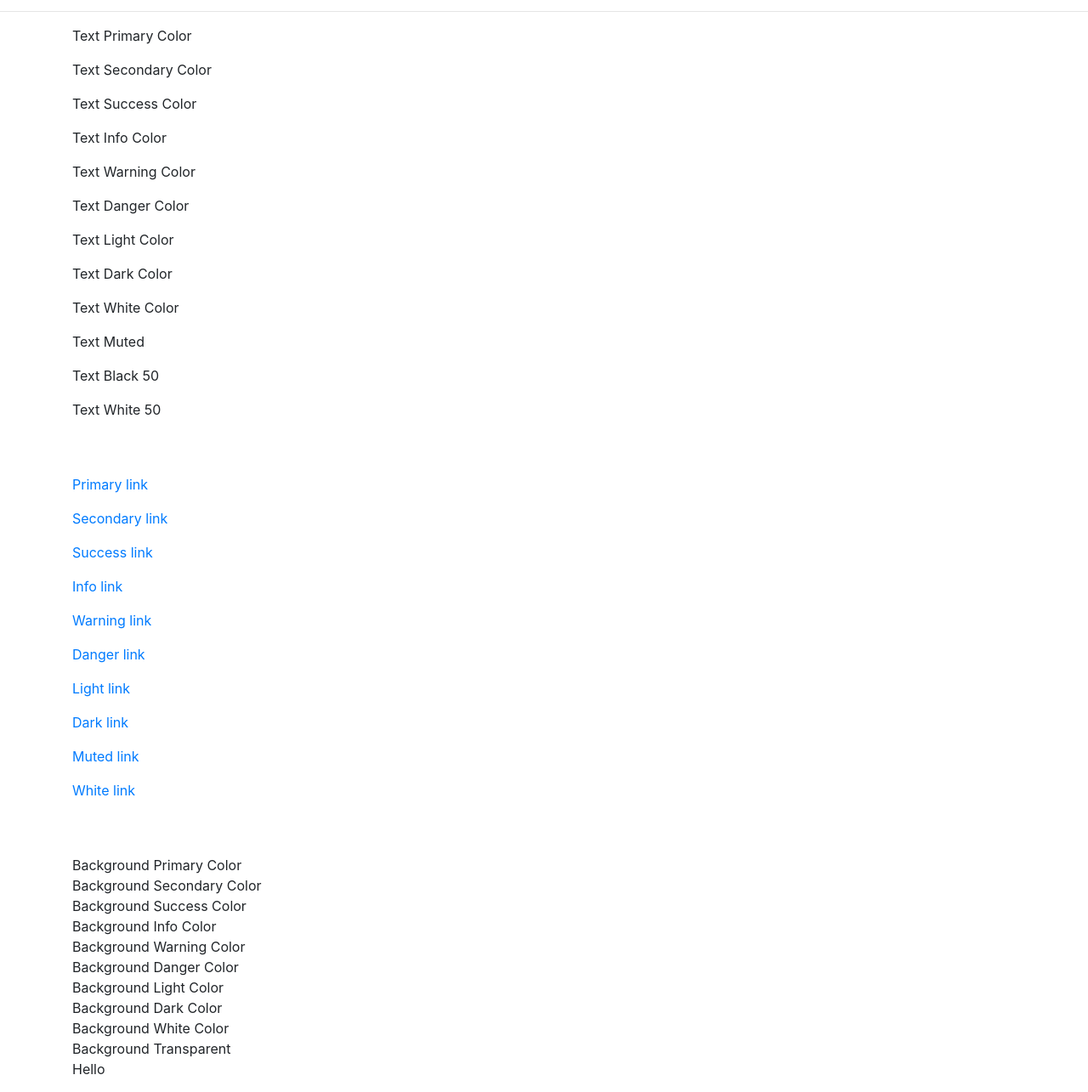
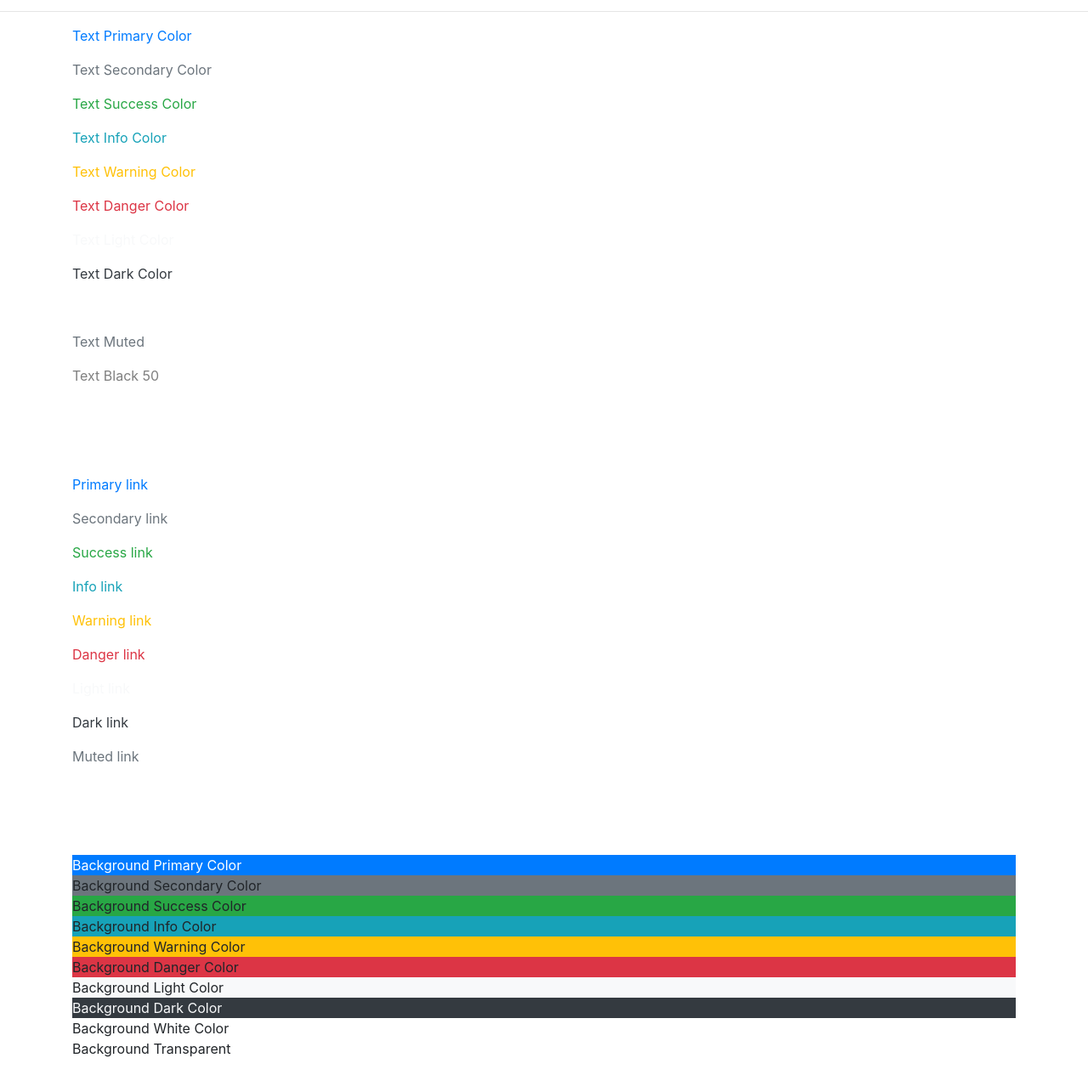
Before and after one commit to vladflore/bootstrap-sandbox, a plain HTML site: page 2_5_colors_background.html in a window 1280 px wide. Shown: the part 175-1460 px from the top of the page at 85% size. Drawn offline with nearby package versions, Linux system fonts and the light colour scheme.

Commit message:
section 2-5 done

```diff
--- a/2_5_colors_background.html
+++ b/2_5_colors_background.html
@@ -88,71 +88,71 @@
         <!--###################START HERE####################-->
 
         <!-- TEXT COLORS -->
-        <p>Text Primary Color</p>
-        <p>Text Secondary Color</p>
-        <p>Text Success Color</p>
-        <p>Text Info Color</p>
-        <p>Text Warning Color</p>
-        <p>Text Danger Color</p>
-        <p>Text Light Color</p>
-        <p>Text Dark Color</p>
-        <p>Text White Color</p>
-        <p>Text Muted</p>
-        <p>Text Black 50</p>
-        <p>Text White 50</p>
+        <p class="text-primary">Text Primary Color</p>
+        <p class="text-secondary">Text Secondary Color</p>
+        <p class="text-success">Text Success Color</p>
+        <p class="text-info">Text Info Color</p>
+        <p class="text-warning">Text Warning Color</p>
+        <p class="text-danger">Text Danger Color</p>
+        <p class="text-light">Text Light Color</p>
+        <p class="text-dark">Text Dark Color</p>
+        <p class="text-white">Text White Color</p>
+        <p class="text-muted">Text Muted</p>
+        <p class="text-black-50">Text Black 50</p>
+        <p class="text-white-50">Text White 50</p>
 
         <br>
         <br>
 
         <!-- LINK COLORS -->
         <p>
-            <a href="#">Primary link</a>
+            <a href="#" class="text-primary">Primary link</a>
         </p>
         <p>
-            <a href="#">Secondary link</a>
+            <a href="#" class="text-secondary">Secondary link</a>
         </p>
         <p>
-            <a href="#">Success link</a>
+            <a href="#" class="text-success">Success link</a>
         </p>
         <p>
-            <a href="#">Info link</a>
+            <a href="#" class="text-info">Info link</a>
         </p>
         <p>
-            <a href="#">Warning link</a>
+            <a href="#" class="text-warning">Warning link</a>
         </p>
         <p>
-            <a href="#">Danger link</a>
+            <a href="#" class="text-danger">Danger link</a>
         </p>
         <p>
-            <a href="#">Light link</a>
+            <a href="#" class="text-light">Light link</a>
         </p>
         <p>
-            <a href="#">Dark link</a>
+            <a href="#" class="text-dark">Dark link</a>
         </p>
         <p>
-            <a href="#">Muted link</a>
+            <a href="#" class="text-muted">Muted link</a>
         </p>
         <p>
-            <a href="#">White link</a>
+            <a href="#" class="text-white">White link</a>
         </p>
 
         <br>
         <br>
 
         <!-- BACKGROUND COLORS -->
-        <div>Background Primary Color</div>
-        <div>Background Secondary Color</div>
-        <div>Background Success Color</div>
-        <div>Background Info Color</div>
-        <div>Background Warning Color</div>
-        <div>Background Danger Color</div>
-        <div>Background Light Color</div>
-        <div>Background Dark Color</div>
-        <div>Background White Color</div>
-        <div>Background Transparent</div>
+        <div class="bg-primary text-white">Background Primary Color</div>
+        <div class="bg-secondary">Background Secondary Color</div>
+        <div class="bg-success">Background Success Color</div>
+        <div class="bg-info">Background Info Color</div>
+        <div class="bg-warning">Background Warning Color</div>
+        <div class="bg-danger">Background Danger Color</div>
+        <div class="bg-light">Background Light Color</div>
+        <div class="bg-dark text-light">Background Dark Color</div>
+        <div class="bg-white">Background White Color</div>
+        <div class="bg-transparent">Background Transparent</div>
 
         <!-- INVISIBLE -->
-        <p>Hello</p>
+        <p class="invisible">Hello</p>
 
     </div>
     <!-- ./container -->
```
